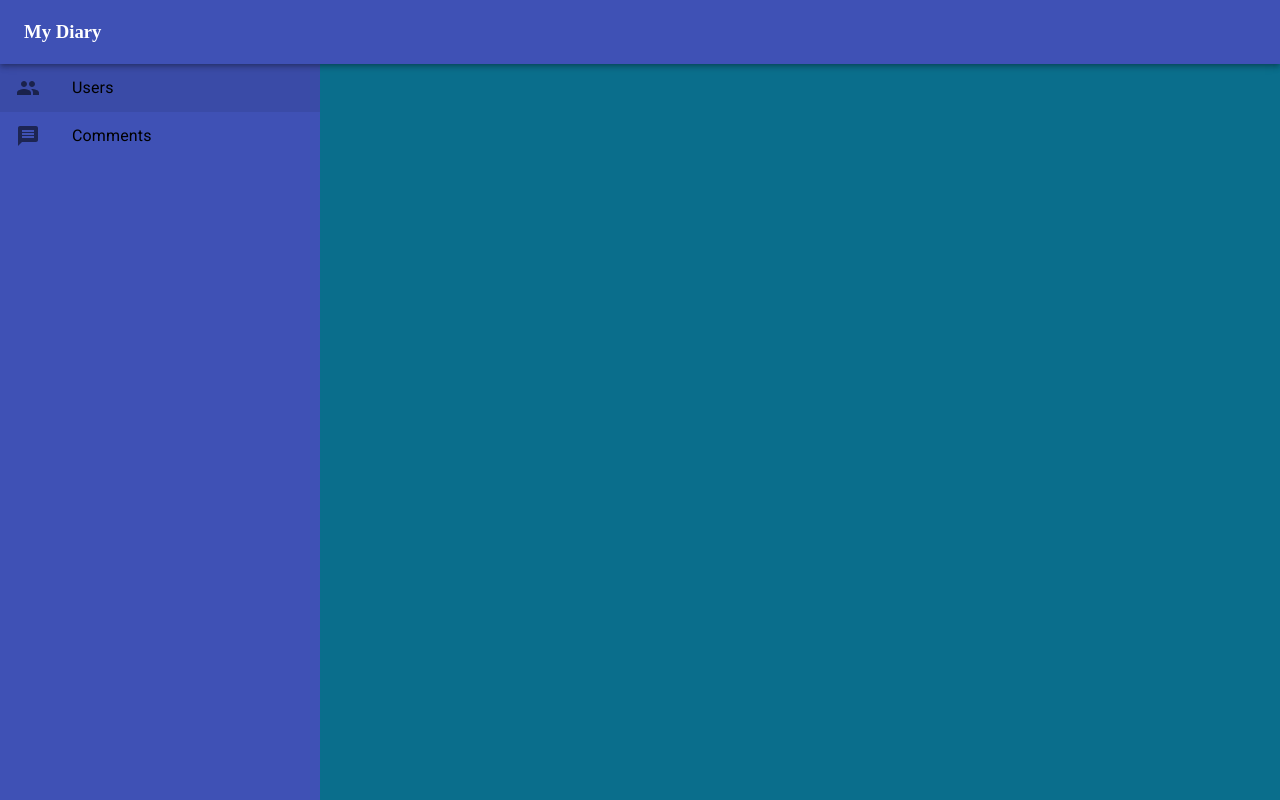
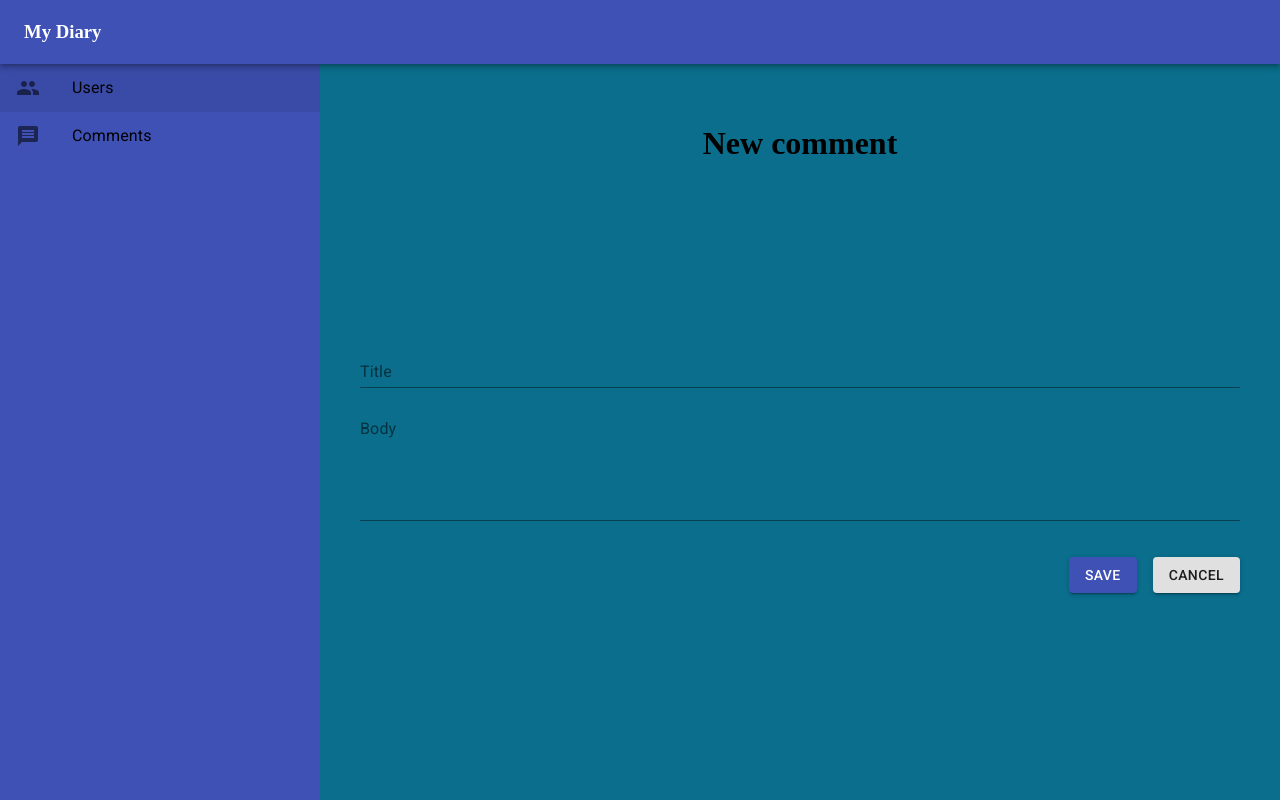
Before and after one commit to chriscalviello/Diary, a React app in the folder Frontend/: page /addComment in a window 1280 px wide. Built offline with nearby package versions, Linux system fonts and the light colour scheme; sample sign-in values are in the browser's storage.

Commit message:
add save of a comment

```diff
--- a/Frontend/src/App.tsx
+++ b/Frontend/src/App.tsx
@@ -5,6 +5,7 @@
   useAuthentication,
 } from "./providers/authentication";
 import CommentsContainer from "./pages/comments/container";
+import EditCommentContainer from "./pages/comments/edit/container";
 import LoginContainer from "./pages/authentication/login/container";
 import SignupContainer from "./pages/authentication/signup/container";
 import ProtectedRoute from "./protectedRoute";
@@ -73,6 +74,14 @@
             <Route path="/login">
               <LoginContainer />
             </Route>
+            <ProtectedRoute
+              path="/comments/:id"
+              component={EditCommentContainer}
+            />
+            <ProtectedRoute
+              path="/addComment"
+              component={EditCommentContainer}
+            />
             <ProtectedRoute path="/comments" component={CommentsContainer} />
           </Switch>
         </Right>
--- a/Frontend/src/components/form/index.tsx
+++ b/Frontend/src/components/form/index.tsx
@@ -19,8 +19,10 @@
           helperText={input.error}
           label={input.label}
           margin="dense"
+          multiline={input.type === "TEXTAREA"}
           onChange={input.onChange}
-          type={input.type === "TEXT" ? "text" : "password"}
+          type={input.type === "PASSWORD" ? "password" : "text"}
+          rows={input.type === "TEXTAREA" ? input.rows : undefined}
           placeholder={input.placeholder}
           value={input.value}
         />
@@ -73,7 +75,12 @@
   type: "PASSWORD";
 }
 
-type InputType = InputTextProps | InputPasswordProps;
+interface TextareaProps extends InputProps {
+  type: "TEXTAREA";
+  rows: number;
+}
+
+type InputType = InputTextProps | InputPasswordProps | TextareaProps;
 
 interface CtaProps {
   primary?: boolean;
--- a/Frontend/src/pages/comments/container.tsx
+++ b/Frontend/src/pages/comments/container.tsx
@@ -21,6 +21,7 @@
         },
       });
       const responseData = await response.json();
+
       if (!response.ok) {
         throw new Error(responseData.message);
       }
@@ -28,6 +29,7 @@
       setComments(
         responseData.comments.map((c: any) => {
           const comment: CommentProps = {
+            id: c.id,
             body: c.body,
             title: c.title,
           };
--- /dev/null
+++ b/Frontend/src/pages/comments/edit/container.tsx
@@ -0,0 +1,112 @@
+import React, { useEffect, useState } from "react";
+import { useHistory } from "react-router-dom";
+import { useAuthentication } from "../../../providers/authentication";
+import { useParams } from "react-router-dom";
+import Edit, { Comment } from ".";
+
+interface ParamTypes {
+  id: string;
+}
+
+const EditCommentContainer: React.FC = ({}) => {
+  const history = useHistory();
+  const [error, setError] = useState("");
+  const [loading, setLoading] = useState(false);
+  const { currentUser } = useAuthentication();
+  const { id } = useParams<ParamTypes>();
+  const [comment, setComment] = useState<Comment>({
+    id: null,
+    title: "",
+    body: "",
+  });
+
+  const fetchComment = async () => {
+    if (!id) {
+      return;
+    }
+    try {
+      setLoading(true);
+      setError("");
+
+      const response = await fetch("http://localhost:5000/api/comments/get", {
+        method: "POST",
+        headers: {
+          "Content-Type": "application/json",
+          Authorization: "Bearer " + currentUser?.token,
+        },
+        body: JSON.stringify({
+          id,
+        }),
+      });
+      const responseData = await response.json();
+
+      if (!response.ok) {
+        throw new Error(responseData.message);
+      }
+
+      if (!responseData.comments || !responseData.comments.length) {
+        throw new Error("No comment found");
+      }
+
+      const data: Comment = {
+        id: responseData.comments[0].id,
+        body: responseData.comments[0].body,
+        title: responseData.comments[0].title,
+      };
+
+      setComment(data);
+    } catch (err) {
+      setError(err.message);
+    }
+    setLoading(false);
+  };
+
+  useEffect(() => {
+    fetchComment();
+  }, []);
+
+  const saveComment = async (data: Comment) => {
+    try {
+      setLoading(true);
+      setError("");
+
+      const response = await fetch("http://localhost:5000/api/comments/save", {
+        method: "POST",
+        headers: {
+          "Content-Type": "application/json",
+          Authorization: "Bearer " + currentUser?.token,
+        },
+        body: JSON.stringify({
+          id: data.id,
+          title: data.title,
+          text: data.body,
+        }),
+      });
+      const responseData = await response.json();
+
+      if (!response.ok) {
+        throw new Error(responseData.message);
+      }
+
+      if (!responseData.comment) {
+        throw new Error("Something went wrong");
+      }
+
+      history.push("/comments");
+    } catch (err) {
+      setLoading(false);
+      setError(err.message);
+    }
+  };
+
+  return (
+    <Edit
+      comment={comment}
+      error={error}
+      loading={loading}
+      onActionRequest={saveComment}
+    />
+  );
+};
+
+export default EditCommentContainer;
--- /dev/null
+++ b/Frontend/src/pages/comments/edit/index.tsx
@@ -0,0 +1,138 @@
+import React, { useState, useEffect, MouseEventHandler } from "react";
+import styled from "styled-components";
+
+import Form from "../../../components/form";
+
+interface Props {
+  comment: Comment;
+  error: string;
+  onActionRequest: React.Dispatch<{
+    id: string | null;
+    title: string;
+    body: string;
+  }>;
+  loading: boolean;
+}
+
+export interface Comment {
+  id: string | null;
+  title: string;
+  body: string;
+}
+
+const AddComment: React.FC<Props> = ({
+  comment,
+  error,
+  loading,
+  onActionRequest,
+}) => {
+  const [title, setTitle] = useState<string>("");
+  const [titleError, setTitleError] = useState<string>("");
+  const [body, setBody] = useState<string>("");
+  const [bodyError, setBodyError] = useState<string>("");
+
+  useEffect(() => {
+    setTitle(comment.title);
+    setBody(comment.body);
+  }, [comment]);
+
+  const handleSaveRequest = () => {
+    setTitleError(!title ? "Title is required" : "");
+    setBodyError(!body ? "Body is required" : "");
+
+    if (title && body) {
+      onActionRequest({ id: comment.id, title, body });
+    }
+  };
+
+  const handleTitleChanged = (e: React.ChangeEvent<HTMLInputElement>) => {
+    setTitleError("");
+    setTitle(e.target.value);
+  };
+
+  const handleBodyChanged = (e: React.ChangeEvent<HTMLInputElement>) => {
+    setBodyError("");
+    setBody(e.target.value);
+  };
+
+  return (
+    <Container>
+      <h1>{comment.id ? "Edit comment" : "New comment"}</h1>
+      {error ? (
+        <h1>{error}</h1>
+      ) : (
+        <Form
+          ctas={[
+            {
+              label: "Save",
+              primary: true,
+              onClick: handleSaveRequest,
+            },
+            {
+              label: "Cancel",
+              onClick: handleSaveRequest,
+            },
+          ]}
+          inputs={[
+            {
+              error: titleError,
+              label: "Title",
+              onChange: handleTitleChanged,
+              type: "TEXT",
+              value: title,
+            },
+            {
+              error: bodyError,
+              label: "Body",
+              onChange: handleBodyChanged,
+              type: "TEXTAREA",
+              rows: 5,
+              value: body,
+            },
+          ]}
+        />
+      )}
+      {loading && <h4>loading</h4>}
+    </Container>
+  );
+};
+
+const Container = styled.div`
+  flex: 1;
+  display: flex;
+  flex-direction: column;
+  justify-content: center;
+  align-content: space-between;
+  text-align: center;
+`;
+
+const Bottom = styled.div`
+  display: flex;
+  justify-content: flex-end;
+`;
+
+interface InputProps {
+  label: string;
+  onChange: React.ChangeEventHandler<HTMLInputElement>;
+  placeholder?: string;
+  value: string;
+}
+
+interface TextProps extends InputProps {
+  type: "TEXT";
+}
+
+interface TextareaProps extends InputProps {
+  rows: number;
+  type: "TEXTAREA";
+}
+
+type InputType = TextProps | TextareaProps;
+
+interface CtaProps {
+  primary?: boolean;
+  label: string;
+  onClick?: MouseEventHandler<HTMLButtonElement>;
+}
+
+export default AddComment;
--- a/Frontend/src/pages/comments/index.tsx
+++ b/Frontend/src/pages/comments/index.tsx
@@ -1,6 +1,8 @@
 import React from "react";
+import { useHistory } from "react-router-dom";
 import styled from "styled-components";
 import Item, { CtaProps as ItemCtaProps } from "./item";
+import AddIcon from "@material-ui/icons/Add";
 import EditIcon from "@material-ui/icons/Edit";
 import DeleteIcon from "@material-ui/icons/Delete";
 
@@ -11,21 +13,27 @@
 }
 
 export interface CommentProps {
+  id: string;
   title: string;
   body: string;
 }
 
 const Home: React.FC<Props> = ({ comments, error, loading }) => {
+  const history = useHistory();
+  const handleAddIconClick = () => {
+    history.push("/addComment");
+  };
   return (
     <Container>
       <h1>Comments</h1>
+      <AddIcon onClick={() => handleAddIconClick()} />
       <h1>{error}</h1>
       {loading && <h4>loading</h4>}
       {!comments.length && <b>There are no comments to show</b>}
       {comments.map((c, i) => {
         const editCta: ItemCtaProps = {
           icon: <EditIcon />,
-          onClick: () => alert("User wants to edit"),
+          onClick: () => history.push("/comments/" + c.id),
         };
         const deleteCta: ItemCtaProps = {
           icon: <DeleteIcon />,
```
